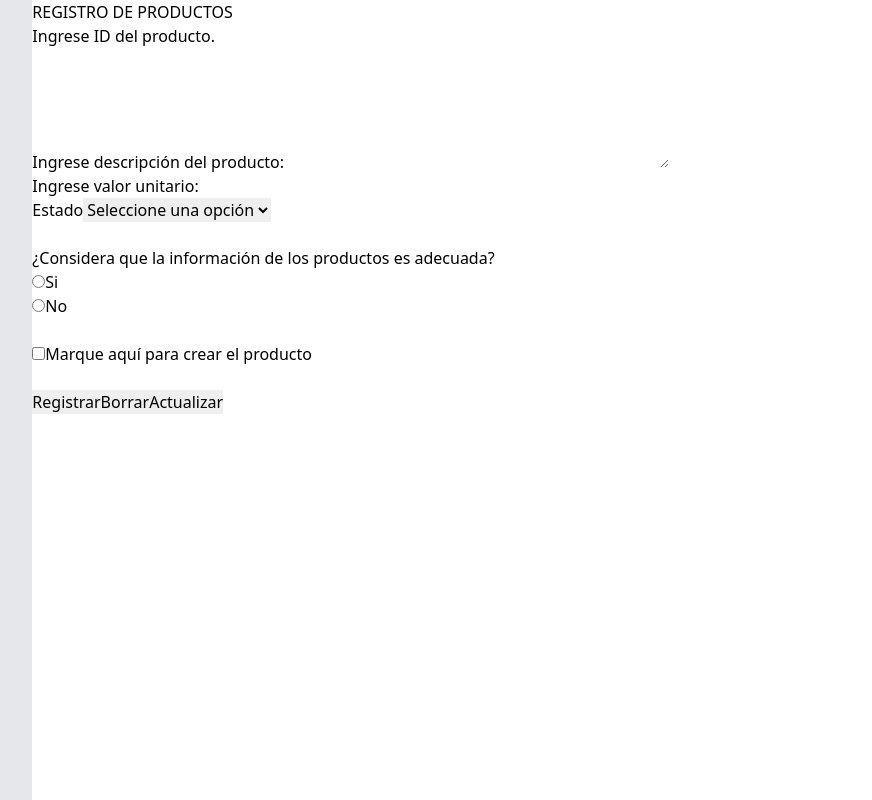
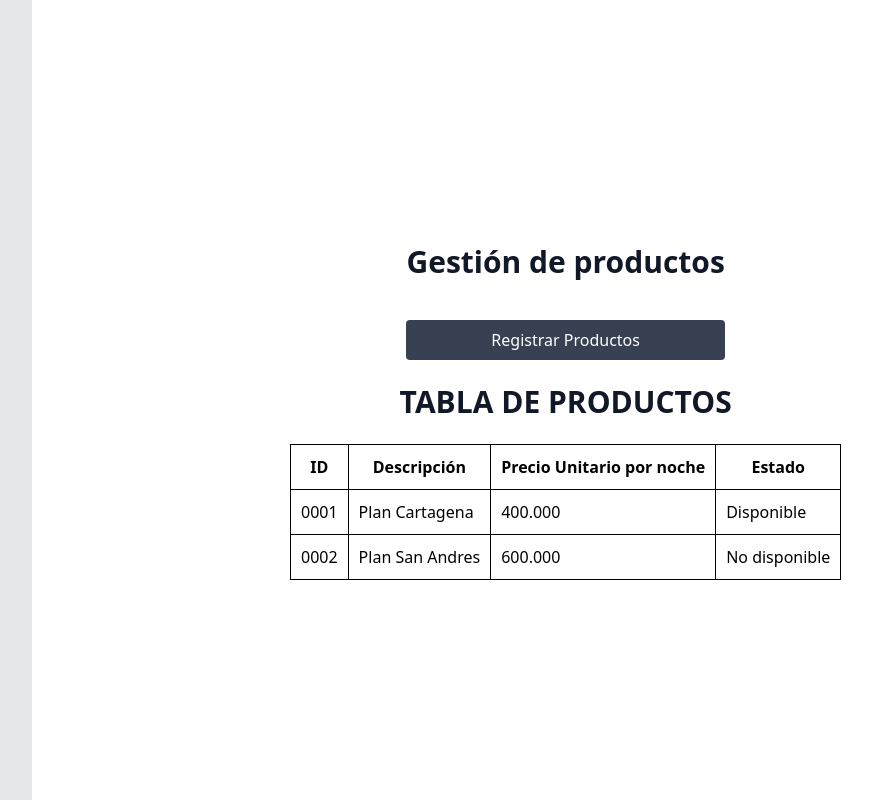
Before and after one commit to Club5-MinTic/Proyectos, a React (Create React App) app: page /registroProductos in a window 1280 px wide. Shown: the whole page, without its empty margins (181-1053 px from the left). Built offline with nearby package versions, Linux system fonts and the light colour scheme.

Commit message:
Nuevos cambios

```diff
--- a/package.json
+++ b/package.json
@@ -11,6 +11,7 @@
     "react-dom": "^17.0.2",
     "react-router-dom": "^5.3.0",
     "react-scripts": "^4.0.3",
+    "react-toastify": "^8.0.3",
     "web-vitals": "^1.0.1"
   },
   "scripts": {
--- a/src/layouts/PrivateLayout.jsx
+++ b/src/layouts/PrivateLayout.jsx
@@ -5,7 +5,7 @@ const PrivateLayout = ({ children }) => {
     return (
         <div className='flex w-screen h-screen'>
             <Sidebar/>
-            <main className='flex w-full'>{children}</main>
+            <main className='flex w-full overflow-y-scroll justify-center'>{children}</main>
 
         </div>
     )
--- a/src/pages/RegistroProductos.jsx
+++ b/src/pages/RegistroProductos.jsx
@@ -1,52 +1,178 @@
 //import Navbar from 'components/Navbar'
-import React from 'react'
+import React, {useEffect, useState} from 'react'
+import { ToastContainer, toast } from 'react-toastify';
+import 'react-toastify/dist/ReactToastify.css';
+//import VerProductos from './VerProductos';
 
 const RegistroProductos = () => {
+    const [mostrarTabla, setMostrarTabla] = useState(true);
+    const [productos, setProductos] = useState([]);
+    const [textoBoton, setTextoBoton] = useState('Registrar Producto')
+
+    useEffect(() => {
+        if (mostrarTabla) {
+            setTextoBoton('Registrar Productos')
+        }else{
+            setTextoBoton('Ver Productos')
+        }
+    }, [mostrarTabla]);
+
+    useEffect(() => {
+        //Obtener lista de vehiculos desde el backend
+        setProductos(productosBackend)
+
+    }, []);
+
+
     return (
-        <div>
-            <h1>REGISTRO DE PRODUCTOS</h1>
-            <label for="id">
+        <div className='flex h-full w-full flex-col items-center justify-center'>
+            <div className=''>
+                <h1 className='mt-6 text-center text-3xl font-extrabold text-gray-900 mb-10 self-start'>Gestión de productos</h1>
+                <button onClick={()=>{setMostrarTabla(!mostrarTabla)}} className='bg-gray-700 text-white p-2 w-full rounded'>
+                {textoBoton}
+                </button>
+            </div>
+            {mostrarTabla ?
+            (<TablaProductos listaProductos={productos}/>
+            ) : (
+            <FormularioProductos
+                funcionParaMostrarTabla={setMostrarTabla}
+                listaProductos={productos}
+                funcionParaAgregarProducto={setProductos}/>
+            )}
+            <ToastContainer position="bottom-center" autoClose={2000}/>
+        </div>
+    )
+}
+
+const TablaProductos = ({ listaProductos }) => {
+    return <div className='miTabla'>
+            <h1 className='mt-6 text-center text-3xl font-extrabold text-gray-900'>TABLA DE PRODUCTOS</h1>
+            <br />
+            <table style={{width: '100%'}}>
+               <thead>
+                    <tr>
+                        <th>ID</th>
+                        <th>Descripción</th>
+                        <th>Precio Unitario por noche</th>
+                        <th>Estado</th>
+                    </tr>
+                </thead>
+                <tbody>
+                    {listaProductos.map((producto) => {
+                        return(
+                            <tr>
+                                <td>{producto.id}</td>
+                                <td>{producto.descripcion}</td>
+                                <td>{producto.valorUnitario}</td>
+                                <td>{producto.estado}</td>
+                            </tr>
+                        );
+
+                    })}
+
+                </tbody>
+            </table>
+        </div>;
+};
+
+const FormularioProductos =( {funcionParaMostrarTabla, listaProductos, funcionParaAgregarProducto})=> {
+    const [id, setId] = useState();
+    const [descripcion, setDescripcion] = useState();
+    const [valorUnitario, setValorUnitario] = useState();
+    const [estado, setEstado] = useState();
+
+    const enviarAlBackend = () => {
+        console.log("id", id, "descripcion", descripcion, "valorUnitario", valorUnitario, "estado", estado);
+        toast.success("Producto registrado con éxito");
+        funcionParaMostrarTabla(true);
+        funcionParaAgregarProducto([
+            ...listaProductos,
+            {id: id, descripcion: descripcion, valorUnitario: valorUnitario, estado: estado},
+        ]);
+    };
+
+
+    return<div  className= 'flex flex-col'>
+            <h1 className='mt-6 text-center text-3xl font-extrabold text-gray-900'>REGISTRO DE PRODUCTOS</h1>
+            <br />
+            <label htmlFor="id">
                 Ingrese ID del producto.
-                <input name="id"/>
+                <input required className='appearance-none rounded-none relative block w-full px-3 py-2 border border-gray-300 placeholder-gray-500 text-gray-900 rounded-t-md focus:outline-none focus:ring-blue-500 focus:border-blue-500 focus:z-10 sm:text-sm'
+                name="id"
+                value ={id}
+                onChange={(e) => {
+                    setId(e.target.value);
+                }}
+                />
             </label>
             <br/>
-            <label>
+            <label htmlFor='descripcion'>
                 Ingrese descripción del producto:
-                <textarea name="comentarios" rows="5" cols="40"></textarea>
+                <input className='appearance-none rounded-none relative block w-full px-3 py-2 border border-gray-300 placeholder-gray-500 text-gray-900 rounded-t-md focus:outline-none focus:ring-blue-500 focus:border-blue-500 focus:z-10 sm:text-sm'
+                name="descripcion"
+                rows="5"
+                cols="40"
+                value ={descripcion}
+                onChange={(e) => {
+                    setDescripcion(e.target.value);
+                }}
+                required/>
             </label>
             <br/>
-            <label>
+            <label htmlFor='valorUnitario'>
                 Ingrese valor unitario:
-                <input type="number"/>
+                <input className='appearance-none rounded-none relative block w-full px-3 py-2 border border-gray-300 placeholder-gray-500 text-gray-900 rounded-t-md focus:outline-none focus:ring-blue-500 focus:border-blue-500 focus:z-10 sm:text-sm'
+                type="number"
+                name='valorUnitario'
+                min='1'
+                value ={valorUnitario}
+                onChange={(e) => {
+                    setValorUnitario(e.target.value);
+                }}
+                required/>
             </label>
             <br/>
-            <div class='field'>
-                <label>Estado</label>
-                <select>
+            <label htmlFor='estado'>Estado</label>
+                <select className=' p-2 relative block w-full px-3 border border-gray-300 placeholder-gray-500 text-gray-900 rounded-t-md focus:outline-none focus:ring-blue-500 focus:border-blue-500 focus:z-10 sm:text-sm'
+                name='estado'
+                value ={estado}
+                onChange={(e) => {
+                    setEstado(e.target.value);
+                }}
+                required>
                     <option selected disabled>Seleccione una opción</option>
                     <option>Disponible</option>
                     <option>No disponible</option>
                 </select>
+            <br/>
+
+            <div className='space-x-2 items-center justify-center self-end'>
+                <button type='submit'
+                className='bg-blue-500 text-white rounded p-1'
+                onClick={() => {
+                    enviarAlBackend();
+                  }}
+                >Registrar</button>
+                <button type='reset' className='bg-blue-500 text-white rounded p-1'>Borrar</button>
             </div>
-            <br/>
-            <div class='gustos'>
-                <label>¿Considera que la información de los productos es adecuada?</label>
-                <div><input type="radio" name="gustos" required autocomplete/>Si</div>
-                <div><input type="radio" name="gustos" required autocomplete/>No</div>
-            </div>
-            <br/>
-            <div class='privacidad'>
-                <input type='checkbox' required/>
-                <label>Marque aquí para crear el producto</label>
-            </div>
-            <br/>
-            <p>
-                <input type="submit" value="Registrar"/>
-                <input type="reset" value="Borrar"/>
-                <input type="submit" value="Actualizar"/>
-            </p>
-        </div>
-    )
-}
+        </div>;
 
+};
+
+const productosBackend = [
+    {
+        id: "0001",
+        descripcion: "Plan Cartagena",
+        valorUnitario: "400.000",
+        estado: "Disponible"
+    },
+    {
+        id: "0002",
+        descripcion: "Plan San Andres",
+        valorUnitario: "600.000",
+        estado: "No disponible"
+    }
+
+]
 export default RegistroProductos
--- a/src/pages/RegistroUsuarios.jsx
+++ b/src/pages/RegistroUsuarios.jsx
@@ -5,7 +5,6 @@ const RegistroUsuarios = () => {
         <div>
             <h1>Usuarios</h1>
             <form>
-
                 <label>Rol :</label><br/>
                 <input type="radio" name=" value"/>Administrador <br/>
                 <input type="radio" name=" value"/>Vendedor<br/>
--- a/src/pages/RegistroVentas.jsx
+++ b/src/pages/RegistroVentas.jsx
@@ -3,53 +3,58 @@ import React from 'react'
 const RegistroVentas = () => {
     return (
         <div>
-            <h1 className='text-black'>REGISTRO DE VENTAS</h1>
+            <h1 className='mt-6 text-center text-3xl font-extrabold text-gray-900'>REGISTRO DE VENTAS</h1>
             <br/>
+            <form className='flex-row'>
                 <label className="label">
                     ID de venta
                 </label>
-            <input className="controls-product" type="number" placeholder="Ingrese solo numeros"/>
-            <br/>
+                <input className="'appearance-none rounded-none relative block w-full px-3 py-2 border border-gray-300 placeholder-gray-500 text-gray-900 rounded-t-md focus:outline-none focus:ring-blue-500 focus:border-blue-500 focus:z-10 sm:text-sm'" type="number" placeholder="Ingrese solo numeros"/>
+
                 <label className="label">Valor total</label>
-            <input className="controls-product" type="number" placeholder="Ingrese Descripcion del producto"/>
-            <br/>
+                <input className="'appearance-none rounded-none relative block w-full px-3 py-2 border border-gray-300 placeholder-gray-500 text-gray-900 rounded-t-md focus:outline-none focus:ring-blue-500 focus:border-blue-500 focus:z-10 sm:text-sm'" type="number" placeholder="Ingrese Descripcion del producto"/>
+
                 <label className="label">Cantidad</label>
-            <input className="controls-product" type="number" placeholder="Ingrese valor del producto"/>
-            <br/>
+                <input className="'appearance-none rounded-none relative block w-full px-3 py-2 border border-gray-300 placeholder-gray-500 text-gray-900 rounded-t-md focus:outline-none focus:ring-blue-500 focus:border-blue-500 focus:z-10 sm:text-sm'" type="number" placeholder="Ingrese valor del producto"/>
+
                 <label className="label">Precio unitario</label>
-            <input type="number"/>
-            <br/>
+                <input className='appearance-none rounded-none relative block w-full px-3 py-2 border border-gray-300 placeholder-gray-500 text-gray-900 rounded-t-md focus:outline-none focus:ring-blue-500 focus:border-blue-500 focus:z-10 sm:text-sm' type="number"/>
+
                 <label>
                     Fecha de venta:
-                <input type="date"/>
+                    <input className='appearance-none rounded-none relative block w-full px-3 py-2 border border-gray-300 placeholder-gray-500 text-gray-900 rounded-t-md focus:outline-none focus:ring-blue-500 focus:border-blue-500 focus:z-10 sm:text-sm' type="date"/>
                 </label>
-            <br/>
+
                 <label>
                     Documento de identificación:
-                <input type="text"/>
+                    <input className='appearance-none rounded-none relative block w-full px-3 py-2 border border-gray-300 placeholder-gray-500 text-gray-900 rounded-t-md focus:outline-none focus:ring-blue-500 focus:border-blue-500 focus:z-10 sm:text-sm' type="text"/>
                 </label>
-            <br/>
+
                 <label>
                     Nombre del cliente:
-                <input type="text"/>
+                    <input className='appearance-none rounded-none relative block w-full px-3 py-2 border border-gray-300 placeholder-gray-500 text-gray-900 rounded-t-md focus:outline-none focus:ring-blue-500 focus:border-blue-500 focus:z-10 sm:text-sm' type="text"/>
                 </label>
-            <br/>
+
                 <label>
                     Vendedor:
-                <input type="text"/>
+                    <input className='appearance-none rounded-none relative block w-full px-3 py-2 border border-gray-300 placeholder-gray-500 text-gray-900 rounded-t-md focus:outline-none focus:ring-blue-500 focus:border-blue-500 focus:z-10 sm:text-sm' type="text"/>
                 </label>
-            <br/>
+
                 <label for="OS">Estado de venta</label>
-            <select name="OS">
+                <select className='appearance-none rounded-none relative block w-full px-3 py-2 border border-gray-300 placeholder-gray-500 text-gray-900 rounded-t-md focus:outline-none focus:ring-blue-500 focus:border-blue-500 focus:z-10 sm:text-sm'>
                     <option value="1">EN PROCESO</option>
                     <option value="2">CANCELADA</option>
                     <option value="3">ENTREGADA</option>
                 </select>
-            <p>
-                <button type="submit" value="Registrar"/>
-                <button type="reset" value="Borrar"/>
-                <button type="submit" value="Actualizar"/>
-            </p>
+                <br />
+
+                <div className='space-x-2 items-center justify-center'>
+                    <button className='bg-blue-500 text-white rounded p-1'>Registrar</button>
+                    <button className='bg-blue-500 text-white rounded p-1'>Borrar</button>
+                </div>
+
+
+            </form>
 
         </div>
     )
```
Also changed, not shown: 1 other file (tests, documents, lock files or other folders). Lines whose indentation alone changed are shown as unchanged.
